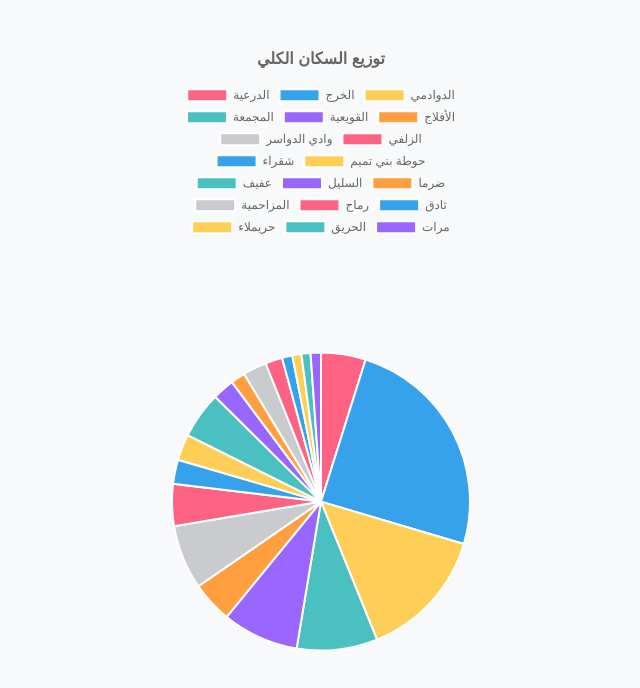
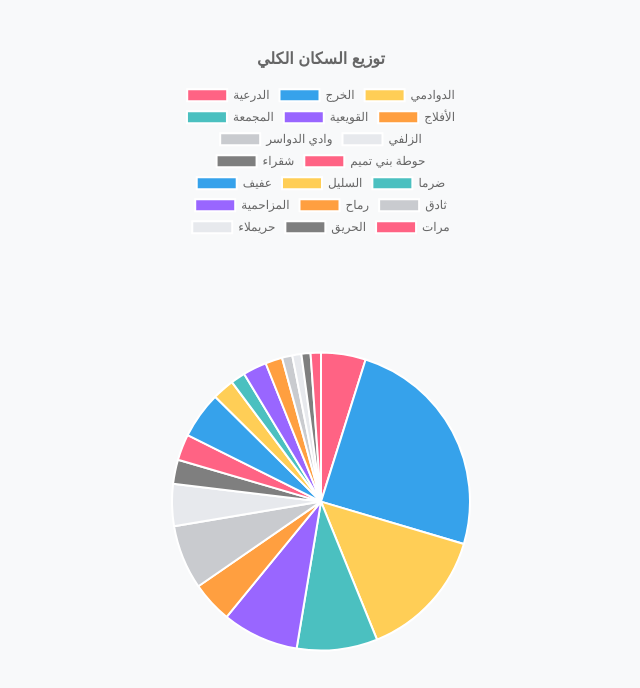
Before and after one commit to SDMohaned/mychart-riyadh, a plain HTML site: page index.html in a window 1280 px wide. Shown: the whole page, without its empty margins (319-959 px from the left). Drawn offline with nearby package versions, Linux system fonts and the light colour scheme.

Commit message:
Update index.html

```diff
--- a/index.html
+++ b/index.html
@@ -31,7 +31,7 @@
 
     <script>
         // --- DATA SOURCE ---
-        // This data has been taken directly from the CSV file you provided.
+        // This data is from the CSV file you provided.
         const villageData = [
             { "name": "الدرعية", "population": 73600 },
             { "name": "الخرج", "population": 376000 },
@@ -54,16 +54,13 @@
             { "name": "مرات", "population": 17000 }
         ];
 
-        // --- DYNAMIC CHART LOGIC (No edits needed) ---
+        // --- DYNAMIC CHART LOGIC ---
         const canvas = document.getElementById('populationPieChart');
-        let populationChart = null;
-
         const urlParams = new URLSearchParams(window.location.search);
         const selectedVillageName = urlParams.get('village');
 
         let chartLabels, chartData, chartTitle;
-        let chartColors = ['#FF6384', '#36A2EB', '#FFCE56', '#4BC0C0', '#9966FF', '#FF9F40', '#C9CBCF'];
-
+        let chartColors = ['#FF6384', '#36A2EB', '#FFCE56', '#4BC0C0', '#9966FF', '#FF9F40', '#C9CBCF', '#E7E9ED', '#7F7F7F'];
         const totalPopulation = villageData.reduce((sum, v) => sum + (v.population || 0), 0);
 
         if (selectedVillageName && villageData.some(v => v.name === selectedVillageName)) {
@@ -79,7 +76,7 @@
             chartTitle = 'توزيع السكان الكلي';
         }
 
-        populationChart = new Chart(canvas.getContext('2d'), {
+        new Chart(canvas.getContext('2d'), {
             type: 'pie',
             data: {
                 labels: chartLabels,
```
